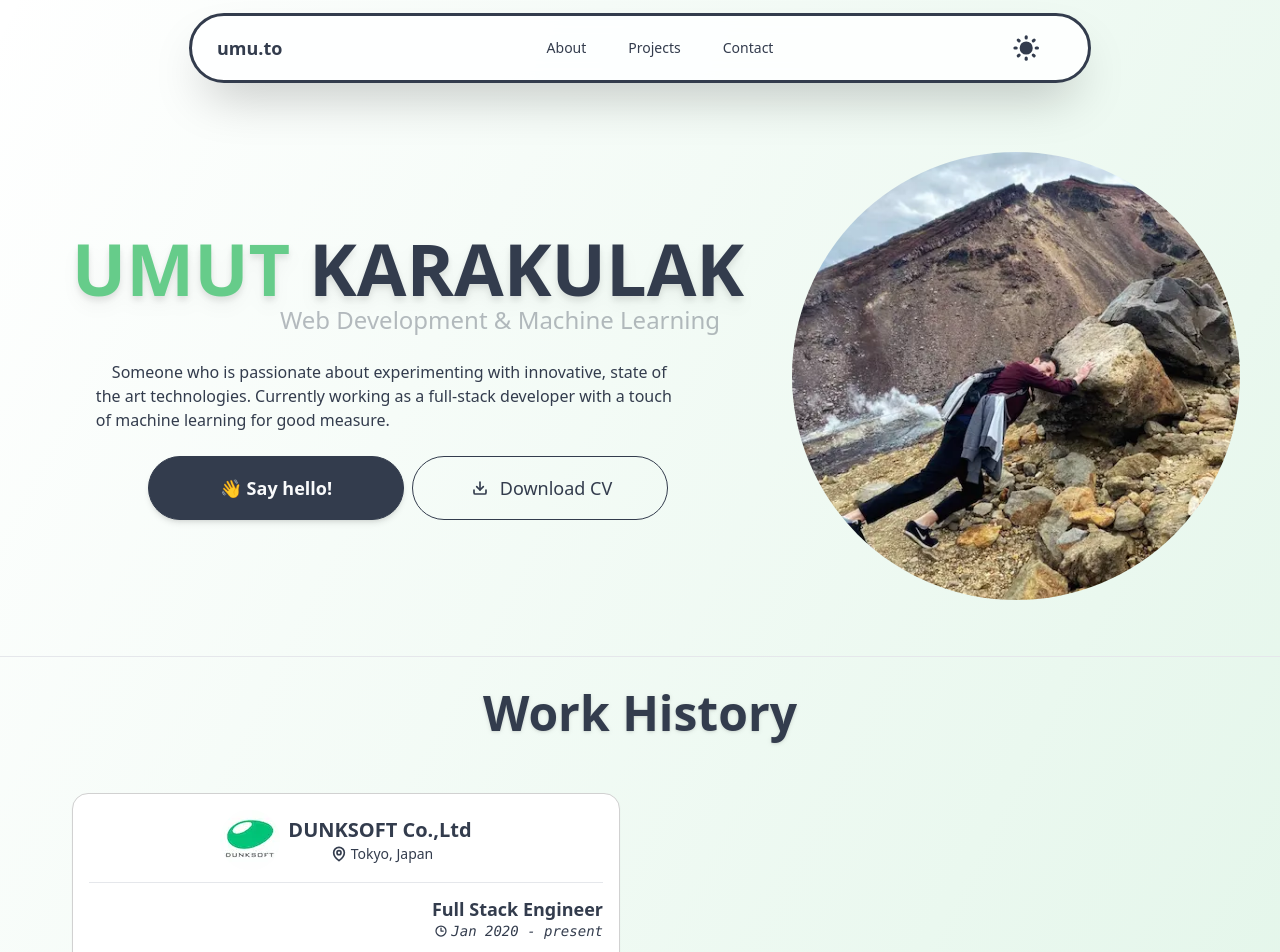
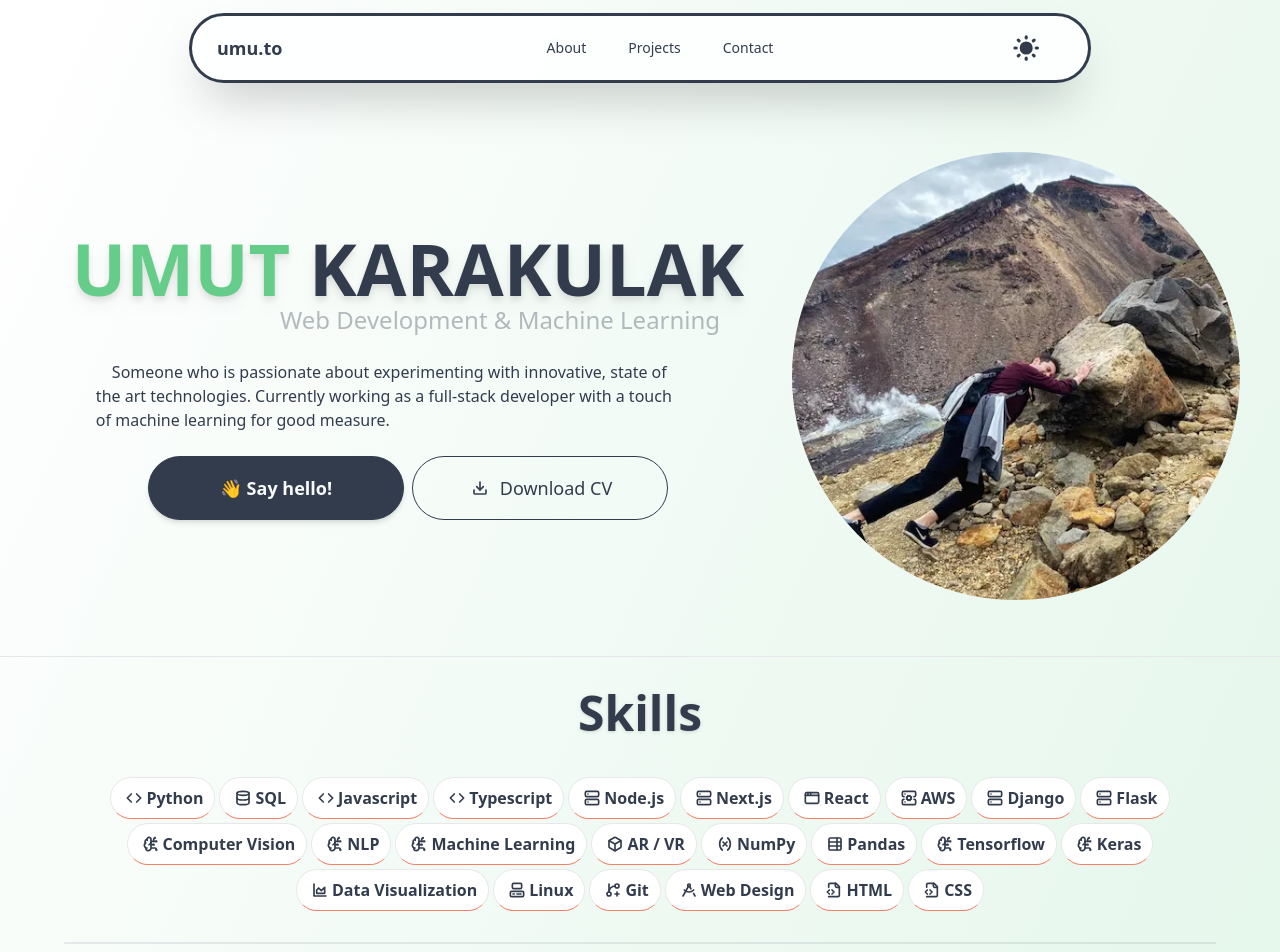
Before and after one commit to umutto/umutto.github.io, a Next.js app: page / in a window 1280 px wide. Shown: the top 952 px of the page. Built offline with nearby package versions, Linux system fonts and the light colour scheme.

Commit message:
feat: add skills section w/ skill badges

```diff
--- a/src/app/page.tsx
+++ b/src/app/page.tsx
@@ -1,6 +1,6 @@
 import Footer from "@/components/Footer";
 import NavBar from "@/components/Navbar";
-import { EducationHistory, Hero, WorkHistory } from "@/components/sections";
+import { EducationHistory, Hero, SkillBadges, WorkHistory } from "@/components/sections";
 
 const navigationRoutes = [
   { name: "About", href: "#about" }, // Work, education, skills, languages
@@ -15,9 +15,11 @@ export default function Home() {
       <Hero />
       <main className="container mx-auto py-8 gap-6">
         <section id="about" className="pb-10 md:px-4 lg:px-8 xl:px-16">
-          <WorkHistory />
+          <SkillBadges />
           <div className="divider" />
           <EducationHistory />
+          <div className="divider" />
+          <WorkHistory />
         </section>
       </main>
       <Footer />
--- a/src/components/common/SkillBadge.tsx
+++ b/src/components/common/SkillBadge.tsx
@@ -1,7 +1,7 @@
 import { twMerge } from "tailwind-merge";
 import Icon, { IconName } from "../Icon";
 
-type SkillBadgeProps = {
+export type SkillBadgeProps = {
   title: string;
   icon?: IconName;
   className?: string;
@@ -9,7 +9,7 @@ type SkillBadgeProps = {
 
 export default function SkillBadge({ title, icon, className }: SkillBadgeProps) {
   return (
-    <div className={twMerge("badge badge-lg p-5 border-b-accent", className)}>
+    <div className={twMerge("badge md:badge-lg p-5 border-b-accent text-sm", className)}>
       {icon && <Icon name={icon} />}
       <span className="font-semibold">{title}</span>
     </div>
--- /dev/null
+++ b/src/components/sections/SkillBadges.tsx
@@ -0,0 +1,113 @@
+import { SectionHeader, SkillBadge } from "@/components";
+
+const skills = [
+  {
+    title: "Python",
+    icon: "Code" as const,
+  },
+  {
+    title: "SQL",
+    icon: "Database" as const,
+  },
+  {
+    title: "Javascript",
+    icon: "Code" as const,
+  },
+  {
+    title: "Typescript",
+    icon: "Code" as const,
+  },
+  {
+    title: "Node.js",
+    icon: "Server" as const,
+  },
+  {
+    title: "Next.js",
+    icon: "Server" as const,
+  },
+  {
+    title: "React",
+    icon: "AppWindow" as const,
+  },
+  {
+    title: "AWS",
+    icon: "ServerCog" as const,
+  },
+  {
+    title: "Django",
+    icon: "Server" as const,
+  },
+  {
+    title: "Flask",
+    icon: "Server" as const,
+  },
+  {
+    title: "Computer Vision",
+    icon: "BrainCircuit" as const,
+  },
+  {
+    title: "NLP",
+    icon: "BrainCircuit" as const,
+  },
+  {
+    title: "Machine Learning",
+    icon: "BrainCircuit" as const,
+  },
+  {
+    title: "AR / VR",
+    icon: "Box" as const,
+  },
+  {
+    title: "NumPy",
+    icon: "Variable" as const,
+  },
+  {
+    title: "Pandas",
+    icon: "TableProperties" as const,
+  },
+  {
+    title: "Tensorflow",
+    icon: "BrainCircuit" as const,
+  },
+  {
+    title: "Keras",
+    icon: "BrainCircuit" as const,
+  },
+  {
+    title: "Data Visualization",
+    icon: "AreaChart" as const,
+  },
+  {
+    title: "Linux",
+    icon: "Computer" as const,
+  },
+  {
+    title: "Git",
+    icon: "GitBranchPlus" as const,
+  },
+  {
+    title: "Web Design",
+    icon: "DraftingCompass" as const,
+  },
+  {
+    title: "HTML",
+    icon: "FileCode2" as const,
+  },
+  {
+    title: "CSS",
+    icon: "FileCode2" as const,
+  },
+];
+
+export default function SkillBadges() {
+  return (
+    <>
+      <SectionHeader>Skills</SectionHeader>
+      <div className="flex justify-center gap-1 flex-wrap py-2">
+        {skills.map((skill, idx) => (
+          <SkillBadge key={idx} {...skill} />
+        ))}
+      </div>
+    </>
+  );
+}
--- a/src/components/sections/index.ts
+++ b/src/components/sections/index.ts
@@ -1,5 +1,6 @@
 import EducationHistory from "./EducationHistory";
 import Hero from "./Hero";
+import SkillBadges from "./SkillBadges";
 import WorkHistory from "./WorkHistory";
 
-export { EducationHistory, Hero, WorkHistory };
+export { EducationHistory, Hero, SkillBadges, WorkHistory };
```
